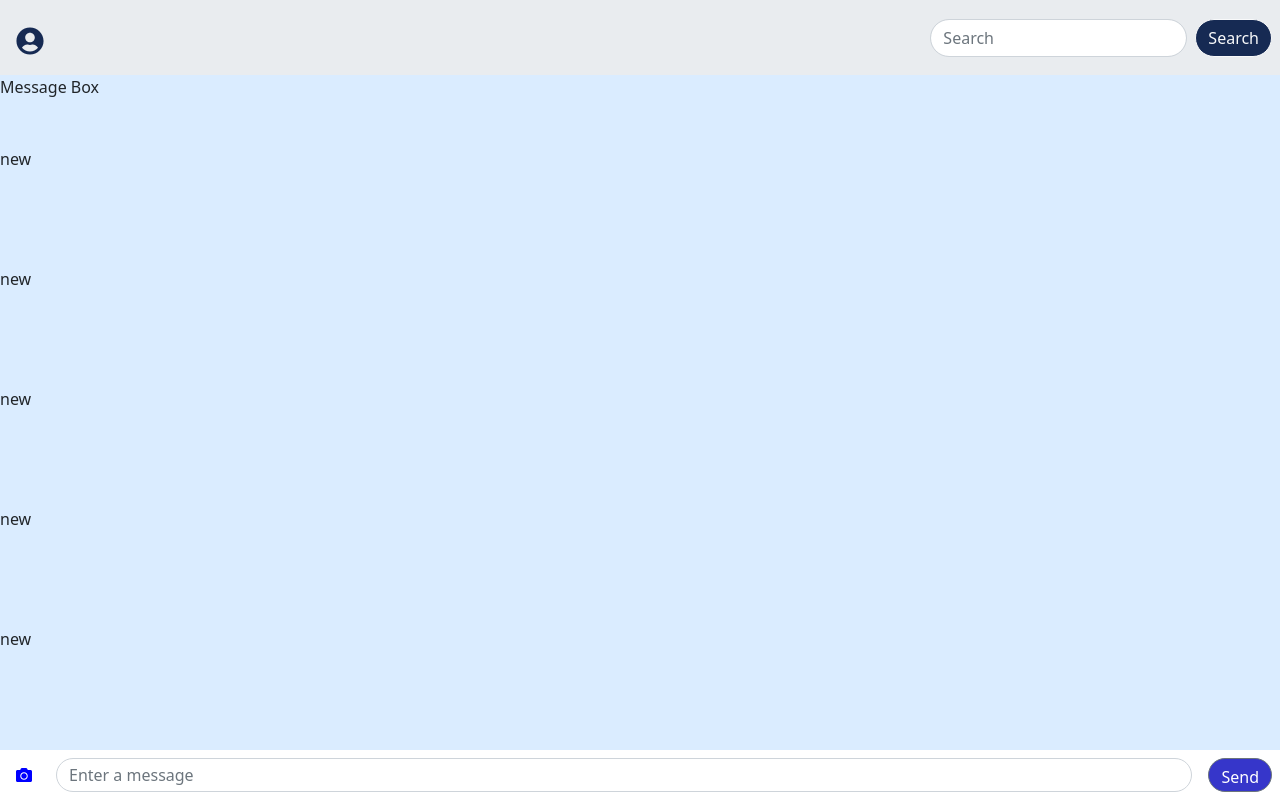
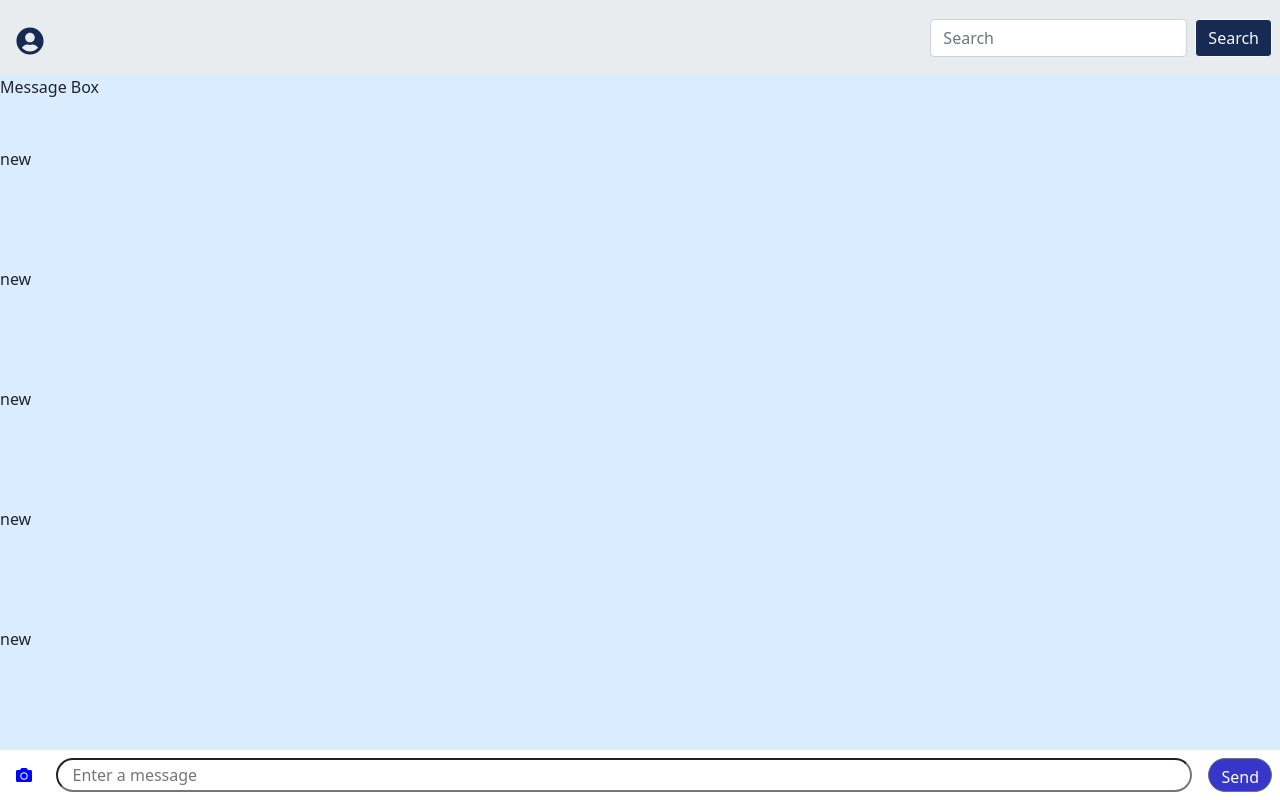
Before and after one commit to acsaeng/post-op-discharge-app, a React (Create React App) app in the folder frontend/: page /messages in a window 1280 px wide. Built offline with nearby package versions, Linux system fonts and the light colour scheme.

Commit message:
Updated button and input field class names to avoid impacting the styling of other components using these standard tags

```diff
--- a/frontend/src/messages/Messages.css
+++ b/frontend/src/messages/Messages.css
@@ -20,12 +20,12 @@
     height: 50px;
 }
 
-button[type=submit]{
+button[type=submit].message-send{
     background-color: rgb(54, 54, 202);
     border-radius: 25px;
   }
 
-  input.form-control{
+  input.message-input{
     border-radius: 25px;
   }
 
--- a/frontend/src/messages/Messages.js
+++ b/frontend/src/messages/Messages.js
@@ -47,7 +47,8 @@ export default class Messages extends Component{
                   </div>
             </div>
 
-            <label className="d-flex flex-row input-field justify-content-between">
+            {/* <label className="d-flex flex-row input-field justify-content-between"> */}
+            <label className="d-flex flex-row input-field">
                 <IconContext.Provider value={{className:'camera-icon'}}>
                     <div className="cam-wrapper mx-3">
                       <FaCamera title="Attach a Photo"/>
@@ -55,8 +56,8 @@ export default class Messages extends Component{
                 </IconContext.Provider>
                 {/* <input className="form-control mx-3 my-2" id="commentInput" type="text" required onChange={getData} onKeyDown={handleKeyDown} size="100" placeholder="Enter a message" />
                 <button className="btn btn-secondary mx-2 my-2" type="submit" onClick={clickButton}>Send</button> */}
-                <input className="form-control mx-2 my-2" id="commentInput" type="text" required size="100" placeholder="Enter a message" />
-                <button className="btn btn-secondary mx-2 my-2" type="submit">Send</button>
+                <input className="message-input mx-2 my-2 w-100" id="commentInput" type="text" required size="100" placeholder="   Enter a message" />
+                <button className="btn btn-secondary mx-2 my-2 message-send" type="submit">Send</button>
             </label>
 
 
```
